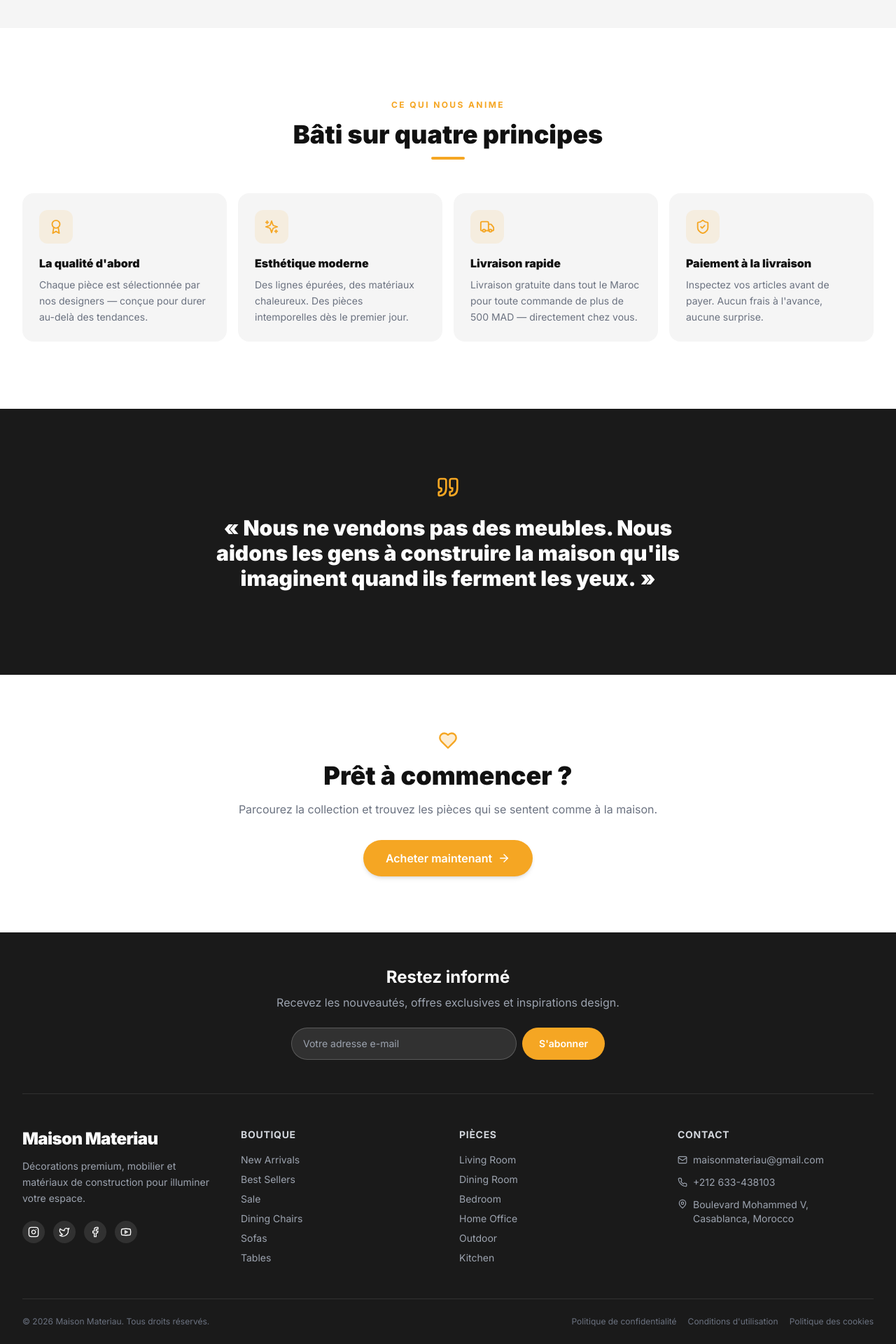
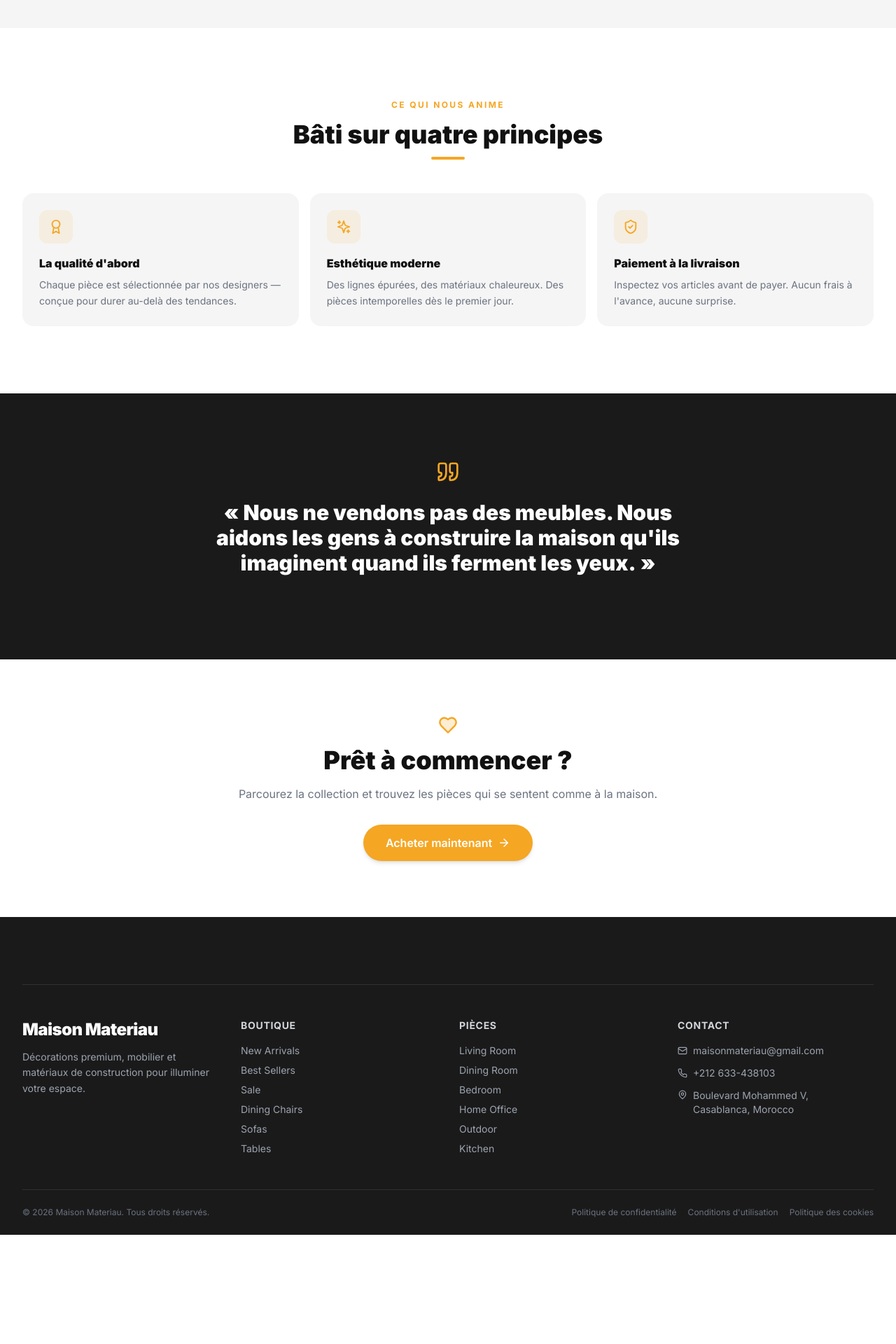
Before and after one commit to wadii-code/maisonmaterio-frontend, a React (Vite) app: page /about in a window 1280 px wide. Shown: the part 1375-3295 px from the top of the page at 70% size. After the commit the page ends 3139 px from the top, so only its background shows below. Built offline with nearby package versions, Linux system fonts and the light colour scheme; no server answers.

Commit message:
remove additional infos

```diff
--- a/src/components/layout/Footer.tsx
+++ b/src/components/layout/Footer.tsx
@@ -10,18 +10,7 @@
         {/* Newsletter */}
         <div className="py-12 border-b border-white/10">
           <div className="max-w-xl mx-auto text-center">
-            <h3 className="text-2xl font-bold mb-2">{t('footer.newsletterTitle')}</h3>
-            <p className="text-gray-400 mb-6">{t('footer.newsletterSub')}</p>
-            <form className="flex gap-2 max-w-md mx-auto" onSubmit={e => e.preventDefault()}>
-              <input
-                type="email"
-                placeholder={t('footer.yourEmail')}
-                className="flex-1 px-4 py-3 bg-white/10 border border-white/20 rounded-full text-white placeholder-gray-400 focus:outline-none focus:border-brand-accent transition-colors text-sm"
-              />
-              <button type="submit" className="px-6 py-3 bg-brand-accent hover:bg-brand-orange text-white font-semibold rounded-full transition-colors text-sm shrink-0">
-                {t('footer.subscribe')}
-              </button>
-            </form>
+
           </div>
         </div>
 
@@ -32,13 +21,6 @@
             <p className="mt-3 text-sm text-gray-400 leading-relaxed">
               {t('footer.tagline')}
             </p>
-            <div className="flex gap-3 mt-5">
-              {[Instagram, Twitter, Facebook, Youtube].map((Icon, i) => (
-                <a key={i} href="#" className="p-2 bg-white/10 hover:bg-brand-accent rounded-full transition-colors">
-                  <Icon size={16} />
-                </a>
-              ))}
-            </div>
           </div>
 
           <div>
--- a/src/pages/About.tsx
+++ b/src/pages/About.tsx
@@ -7,7 +7,6 @@
 const VALUES = [
   { icon: Award, title: 'La qualité d\'abord', text: 'Chaque pièce est sélectionnée par nos designers — conçue pour durer au-delà des tendances.' },
   { icon: Sparkles, title: 'Esthétique moderne', text: 'Des lignes épurées, des matériaux chaleureux. Des pièces intemporelles dès le premier jour.' },
-  { icon: Truck, title: 'Livraison rapide', text: 'Livraison gratuite dans tout le Maroc pour toute commande de plus de 500 MAD — directement chez vous.' },
   { icon: ShieldCheck, title: 'Paiement à la livraison', text: 'Inspectez vos articles avant de payer. Aucun frais à l\'avance, aucune surprise.' },
 ];
 
@@ -124,7 +123,7 @@
               <h2 className="text-3xl lg:text-4xl font-black text-brand-heading mt-3">Bâti sur quatre principes</h2>
               <div className="w-12 h-1 bg-brand-accent mt-3 rounded-full mx-auto" />
             </div>
-            <div className="grid grid-cols-1 sm:grid-cols-2 lg:grid-cols-4 gap-4">
+            <div className="grid grid-cols-1 sm:grid-cols-2 lg:grid-cols-3 gap-4">
               {VALUES.map((v, i) => {
                 const Icon = v.icon;
                 return (
```
